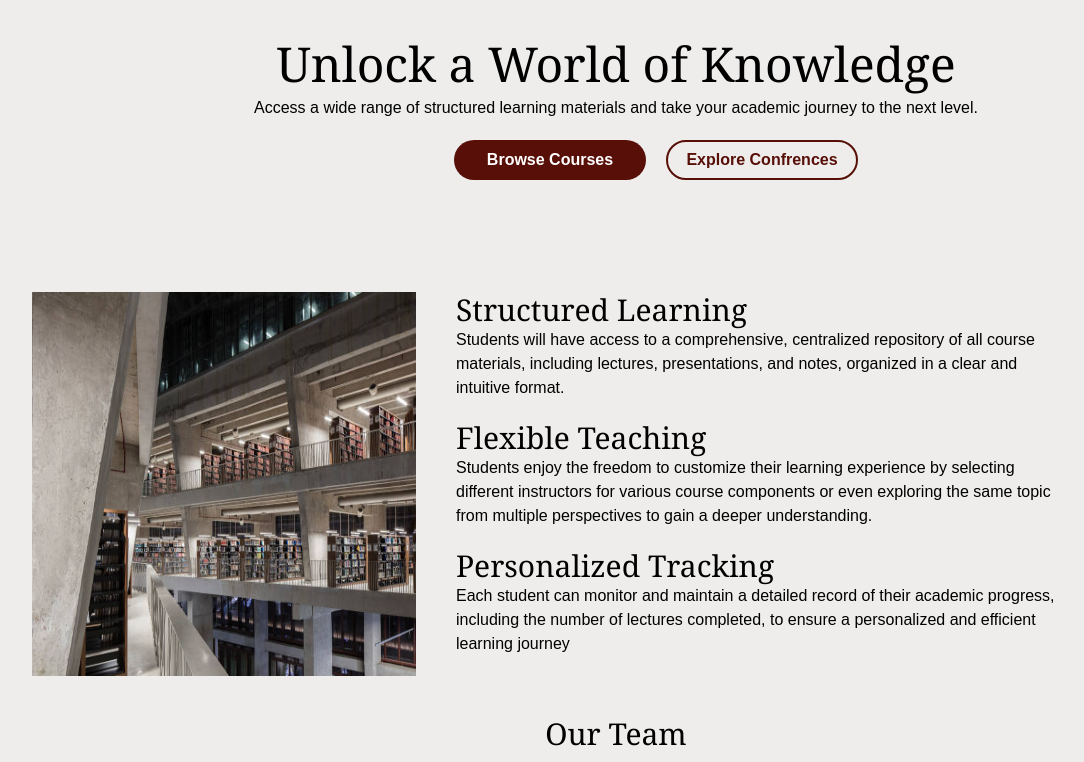
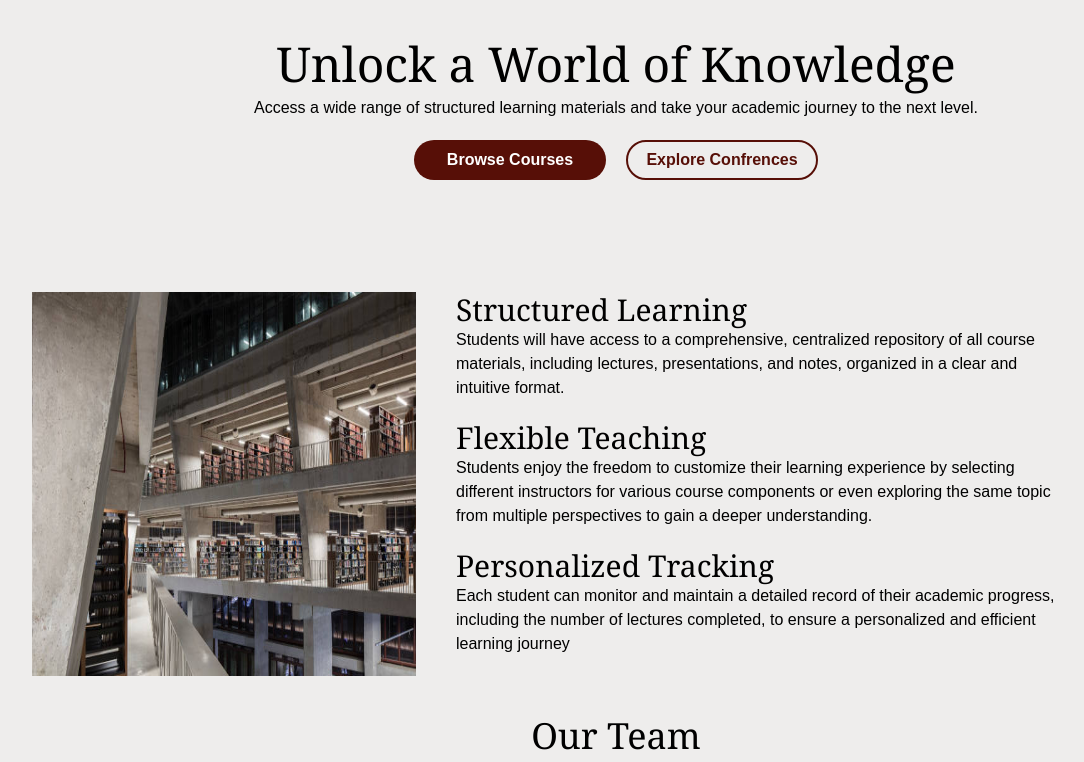
Before and after one commit to Dean-DCT-Thapar/edutube-landing-page, a Next.js app: page / in a window 1280 px wide. Shown: the part 440-1202 px from the top of the page, without its empty margins (24-1108 px from the left). Built offline with nearby package versions, Linux system fonts and the light colour scheme.

Commit message:
finishing touches

```diff
--- a/app/page.js
+++ b/app/page.js
@@ -1,3 +1,4 @@
+'use client'
 import Image from "next/image";
 
 export default function Home() {
@@ -47,9 +48,11 @@ export default function Home() {
         <div>
           <h1 className="text-black sm:text-5xl text-3xl text-center pt-20 font-serif font-medium">Unlock a World of Knowledge</h1>
           <p className="text-black text-center pt-2">Access a wide range of structured learning materials and take your academic journey to the next level.</p>
-          <div className="flex flex-col sm:justify-center ml-20 sm:flex-row">
-            <button className="text-white bg-[#570f07] h-10 w-48 mt-5 rounded-3xl font-semibold mr-5">Browse Courses</button>
-            <button className="text-[#570f07] mt-5 w-48 h-10 border-2 border-[#570f07] rounded-3xl font-semibold">Explore Confrences</button>
+          <div className="flex flex-col sm:justify-center ml-18 sm:flex-row">
+            <button className="text-white bg-[#570f07] h-10 w-48 mt-5 rounded-3xl font-semibold mr-5" onClick={() => alert("Coming Soon!")}>Browse Courses</button>
+            <a href="http://www.conferenceranks.com/">
+              <button type="button" className="text-[#570f07] mt-5 w-48 h-10 border-2 border-[#570f07] rounded-3xl font-semibold">Explore Confrences</button>
+            </a>
           </div>
         </div>
         <div className="flex flex-row mt-28 sm:ml-28 ml-14">
@@ -70,7 +73,7 @@ export default function Home() {
           </div>
         </div>
         <div>
-          <h1 className="font-serif text-black text-3xl text-center mt-10">Our Team</h1>
+          <h1 className="font-serif text-black text-4xl font-medium text-center mt-10">Our Team</h1>
           <div className="grid grid-cols-2 sm:grid-cols-3 gap-0 sm:ml-5 pb-3">
             <div className="border border-black w-4/5 mt-3 ml-5 p-1 rounded-xl group hover:cursor pointer">
               <img src="/profile.png" className="w-4/5 mx-auto transition duration-500 group-hover:opacity-45"/>
```
Also changed, not shown: public/me.jpg (deleted).
